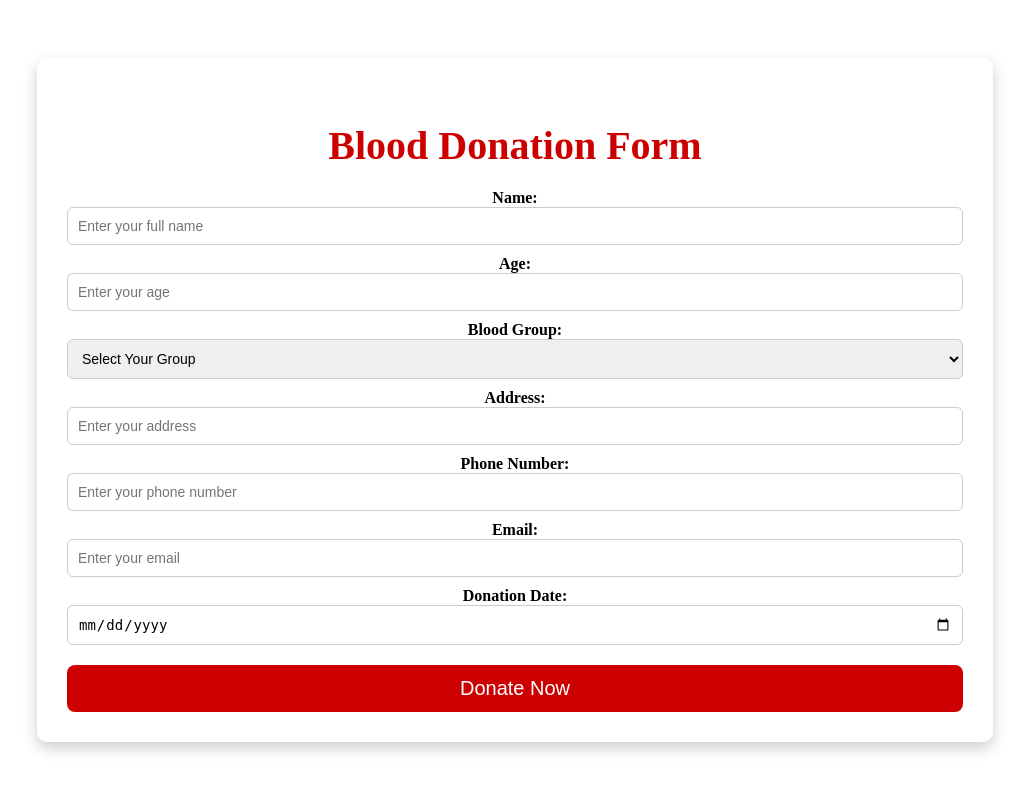
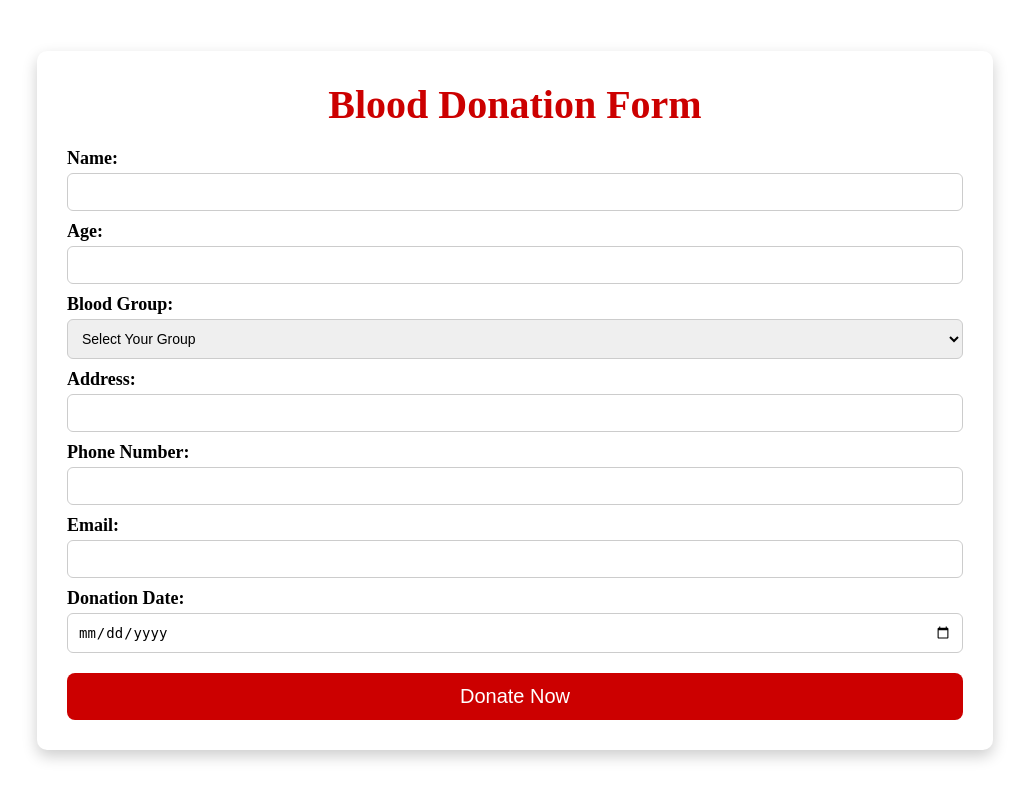
Before and after one commit to Shrilesh-Dhobale/Blood-Bank, a Django app: template bloodbank/templates/blood_donation_form.html in a window 1280 px wide. Shown: the whole page, without its empty margins (125-1154 px from the left). Run offline with Django 5.2, Linux system fonts and the light colour scheme; the template is opened without the code that fills it, so the values that code supplies are empty.

Commit message:
pages and css added

```diff
--- a/bloodbank/static/css/blood_donation_form.css
+++ b/bloodbank/static/css/blood_donation_form.css
@@ -18,6 +18,7 @@ body{
 }
 
 .form-container h2{
+    margin-top: 0;
     margin-bottom: 20px;
     color: #cc0000;
     font-size: 40px;
@@ -43,8 +44,9 @@ body{
 label {
   font-weight: bold;
   display: block;
-
-
+  text-align: left;
+  margin-bottom: 4px;
+  font-size: 18px;
 }
 
 input, select, textarea {
--- a/bloodbank/templates/blood_donation_form.html
+++ b/bloodbank/templates/blood_donation_form.html
@@ -11,10 +11,10 @@
         <h2>Blood Donation Form</h2>
         <form>
             <label for="inputFullName">Name:</label>
-            <input type="text" id="inputFullName"placeholder="Enter your full name"  required/>
+            <input type="text" id="inputFullName"required/>
 
             <label for="inputAge">Age:</label>
-            <input type="age" id="input" placeholder="Enter your age"required/>
+            <input type="age" id="input" required/>
 
             <label for="selecbloodgroup">Blood Group:</label>
             <select id="selectbloodgroup">
@@ -30,13 +30,13 @@
             </select>
 
             <label for="inputaddess">Address:</label>
-            <input type="text" id="inputaddress" placeholder="Enter your address"required/>
+            <input type="text" id="inputaddress" required/>
 
             <label for="inputphone">Phone Number:</label>
-            <input type="phone" id="inputphone "placeholder="Enter your phone number" required/>
+            <input type="phone" id="inputphone "required/>
 
             <label for="inputEmail">Email:</label>
-            <input type="email" id="inputEmail" placeholder="Enter your email" required/>
+            <input type="email" id="inputEmail" required/>
 
             <label for="date">Donation Date:</label>
             <input type="date" id="date" required>
```
Also changed, not shown: bloodbank/static/css/patient_login.css (+9 -0 lines), bloodbank/templates/patient_login.html (+7 -2 lines).
